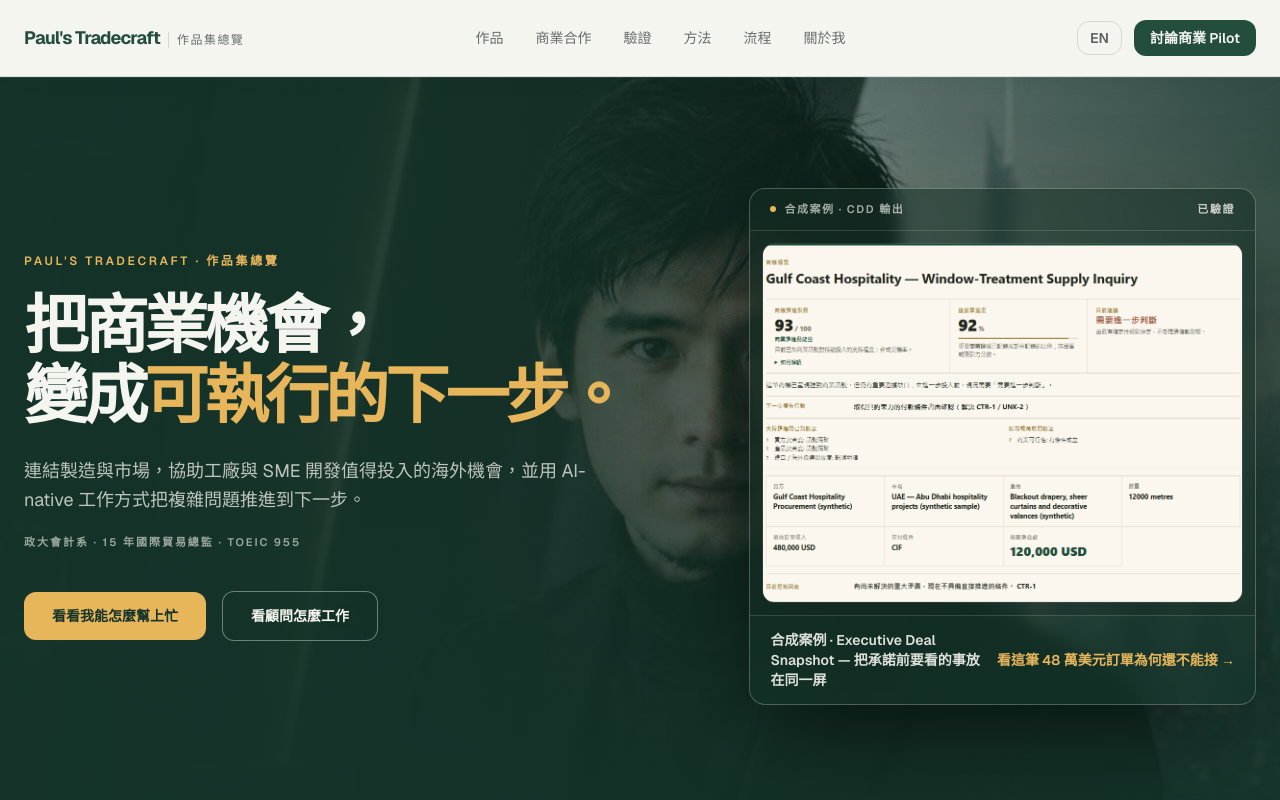
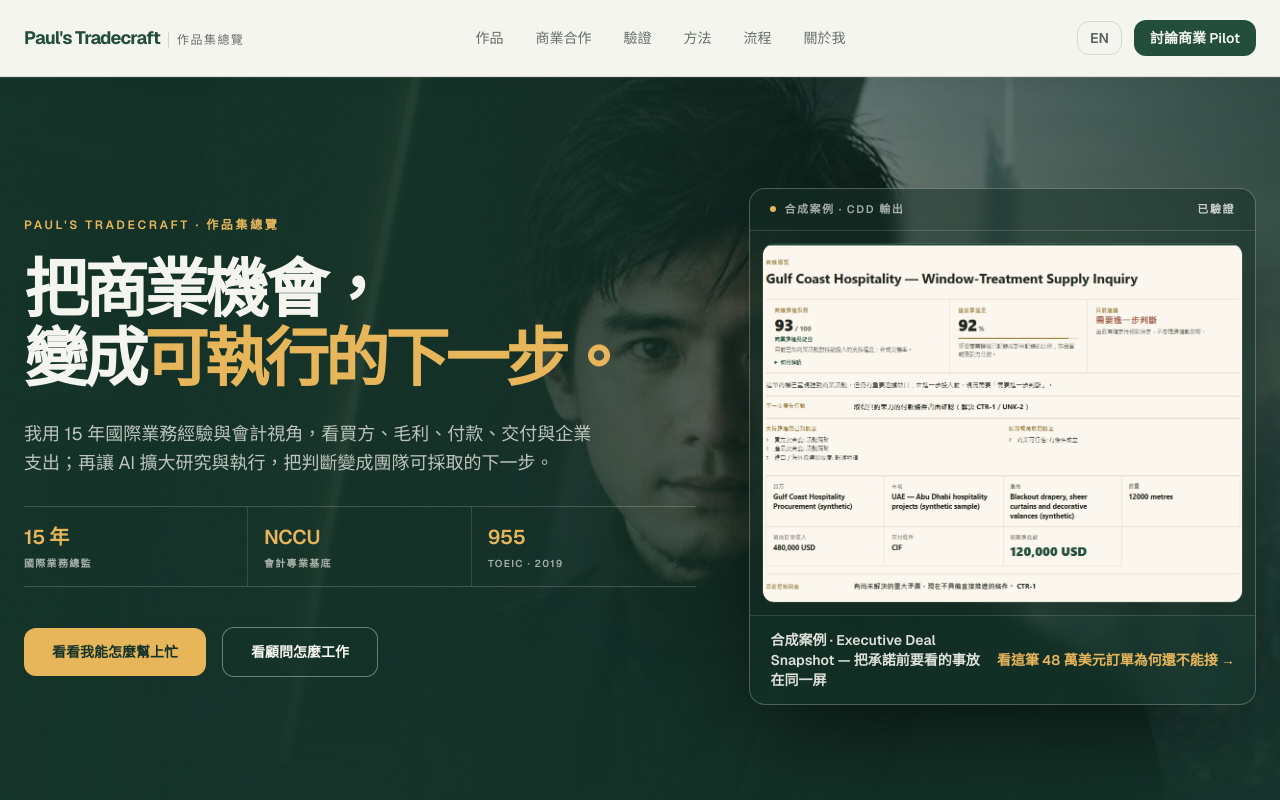
Before and after one commit to apchen1978/pauls-tradecraft, a React (Vite) app: page / in a window 1280 px wide. Shown: the top 800 px of the page. Built offline with nearby package versions, Linux system fonts and the light colour scheme.

Commit message:
feat(site): foreground commercial leadership credentials

```diff
--- a/src/components/Hero.jsx
+++ b/src/components/Hero.jsx
@@ -56,12 +56,23 @@ export default function Hero() {
           <motion.p variants={fadeUp} className="mt-7 max-w-[48ch] text-base leading-relaxed text-bone/75 md:text-lg">
             {t.hero.sub}
           </motion.p>
-          <motion.p
+          <motion.div
             variants={fadeUp}
-            className="mt-5 text-[11px] font-semibold uppercase tracking-[0.18em] text-bone/60"
+            aria-label={lang === "zh" ? "專業基底" : "Professional foundation"}
+            className="mt-7 grid max-w-2xl divide-y divide-bone/15 border-y border-bone/20 sm:grid-cols-3 sm:divide-x sm:divide-y-0"
           >
-            {t.hero.credentials}
-          </motion.p>
+            {t.hero.credentials.map((credential, index) => (
+              <div
+                key={credential.label}
+                className={`flex items-baseline justify-between gap-5 py-3.5 sm:block sm:px-4 sm:py-4 ${index === 0 ? "sm:pl-0" : ""}`}
+              >
+                <span className="text-lg font-semibold tracking-[-0.02em] text-gold sm:text-xl">{credential.value}</span>
+                <span className="text-right text-[10px] font-semibold uppercase leading-snug tracking-[0.13em] text-bone/65 sm:mt-1.5 sm:block sm:text-left">
+                  {credential.label}
+                </span>
+              </div>
+            ))}
+          </motion.div>
           <motion.div variants={fadeUp} className="mt-10 flex flex-wrap items-center gap-4">
             <a
               href="#ai-work-value"
--- a/src/i18n.jsx
+++ b/src/i18n.jsx
@@ -6,13 +6,17 @@ const dict = {
     brandNote: "作品集總覽",
     nav: { works: "作品", services: "商業合作", verification: "驗證", method: "方法", process: "流程", about: "關於我", contact: "討論商業 Pilot", skipToContent: "跳至主要內容", openMenu: "開啟選單", closeMenu: "關閉選單" },
     hero: {
-      credentials: "政大會計系 · 15 年國際貿易總監 · TOEIC 955",
+      credentials: [
+        { value: "15 年", label: "國際業務總監" },
+        { value: "NCCU", label: "會計專業基底" },
+        { value: "955", label: "TOEIC · 2019" },
+      ],
       headlineA: "把商業機會，",
       headlineB: "變成",
       headlineDesktopA: "把商業機會，",
       headlineDesktopB: "變成",
       headlineHighlight: "可執行的下一步。",
-      sub: "連結製造與市場，協助工廠與 SME 開發值得投入的海外機會，並用 AI-native 工作方式把複雜問題推進到下一步。",
+      sub: "我用 15 年國際業務經驗與會計視角，看買方、毛利、付款、交付與企業支出；再讓 AI 擴大研究與執行，把判斷變成團隊可採取的下一步。",
       youGet: "你可以帶走",
       outcomes: [
         { title: "值得研究的機會", body: "分清相關公司、可能通路與仍待確認的證據。" },
@@ -311,7 +315,7 @@ const dict = {
     about: {
       eyebrow: "About Me",
       headline: "專業，偶爾風趣",
-      intro: "政大會計系畢業，多年國際貿易總監經驗。",
+      intro: "政大會計系畢業，15 年國際業務總監經驗。",
       narrative: [
         "二十多年，我一直在商業現場。",
         "從製造、財務會計、國際貿易到供應鏈，我長期面對成本、報價、客戶、供應商、付款與風險，也習慣在資訊不完整時做判斷。",
@@ -324,9 +328,9 @@ const dict = {
         secondary: ["HUMAN JUDGMENT.", "AI-POWERED EXECUTION."],
       },
       stats: [
-        { value: "955", label: "TOEIC (2019)" },
-        { value: "15年", label: "國際貿易總監" },
-        { value: "23/23", label: "Pilot 驗證通過" },
+        { value: "15 年", label: "國際業務總監" },
+        { value: "NCCU", label: "會計專業基底" },
+        { value: "955", label: "TOEIC（2019）" },
       ],
     },
     how: {
@@ -385,13 +389,17 @@ const dict = {
     brandNote: "Portfolio",
     nav: { works: "Work", services: "Commercial Work", verification: "Verification", method: "Method", process: "Process", about: "About", contact: "Discuss a Commercial Pilot", skipToContent: "Skip to content", openMenu: "Open menu", closeMenu: "Close menu" },
     hero: {
-      credentials: "NCCU Accounting · 15 years international trade director · TOEIC 955",
+      credentials: [
+        { value: "15 years", label: "International sales leadership" },
+        { value: "NCCU", label: "Accounting foundation" },
+        { value: "955", label: "TOEIC · 2019" },
+      ],
       headlineA: "Turn commercial opportunities",
       headlineB: "into",
       headlineDesktopA: "Turn commercial opportunities",
       headlineDesktopB: "into",
       headlineHighlight: "an executable next step.",
-      sub: "Connecting manufacturing and markets, I help factories and SMEs pursue worthwhile overseas opportunities and use AI-native ways of working to move complex problems to the next step.",
+      sub: "I use 15 years of international sales leadership and an accounting lens to read buyers, margin, payment, delivery, and business spending—then use AI to extend research and execution into a next step the team can act on.",
       youGet: "You can take away",
       outcomes: [
         { title: "Opportunities worth investigating", body: "Relevant companies, plausible channels, and evidence still to confirm." },
@@ -690,7 +698,7 @@ const dict = {
     about: {
       eyebrow: "About Me",
       headline: "Professional, occasionally witty",
-      intro: "Accounting degree from NCCU; years as an international trade director.",
+      intro: "Accounting degree from NCCU; 15 years as an international sales director.",
       narrative: [
         "For more than two decades, I’ve worked on the commercial front line.",
         "Across manufacturing, finance, international trade, and supply chains, I’ve dealt with costs, quotations, customers, suppliers, payments, risk, and decisions made with incomplete information.",
@@ -702,9 +710,9 @@ const dict = {
         support: ["Less automation for its own sake.", "Less guessing. Better decisions."],
       },
       stats: [
+        { value: "15 years", label: "International sales director" },
+        { value: "NCCU", label: "Accounting foundation" },
         { value: "955", label: "TOEIC (2019)" },
-        { value: "15 years", label: "Trade director" },
-        { value: "23/23", label: "Pilot checks passed" },
       ],
     },
     how: {
```
